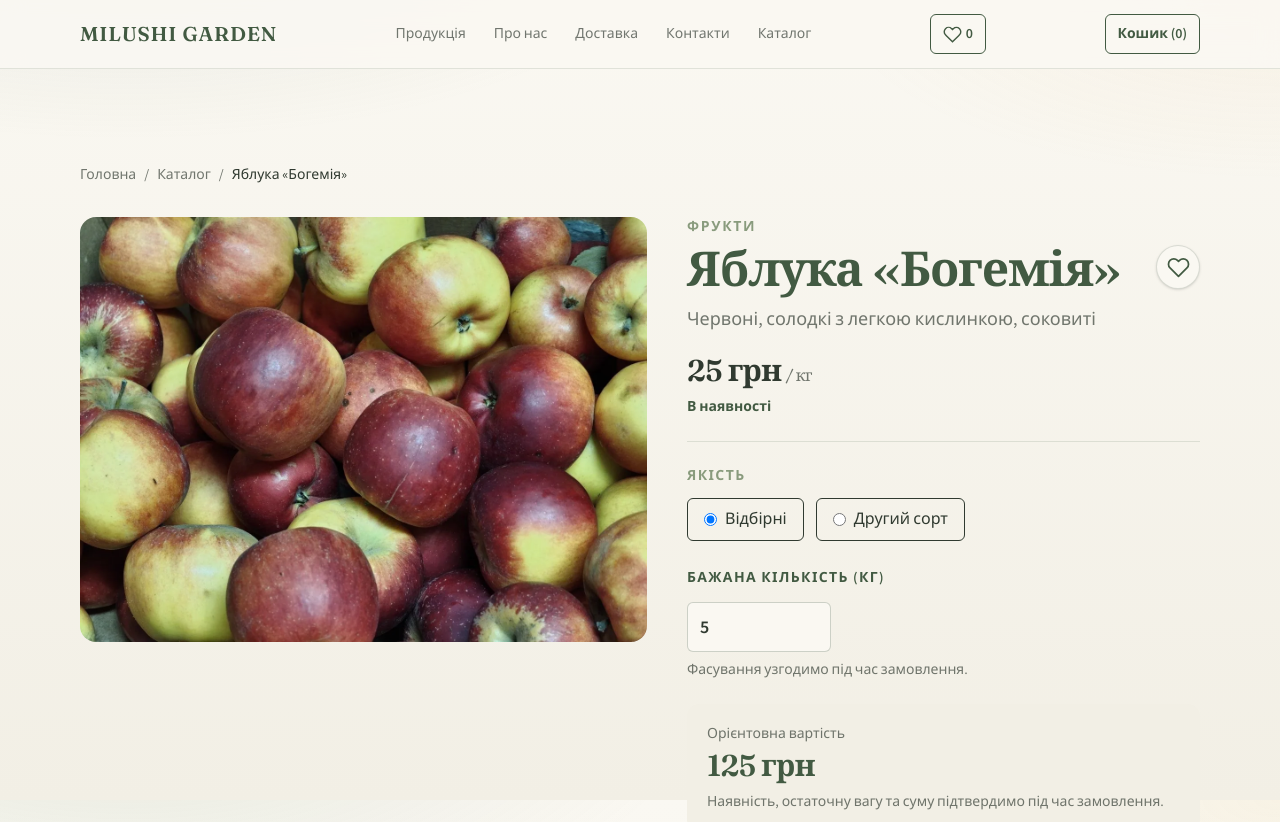
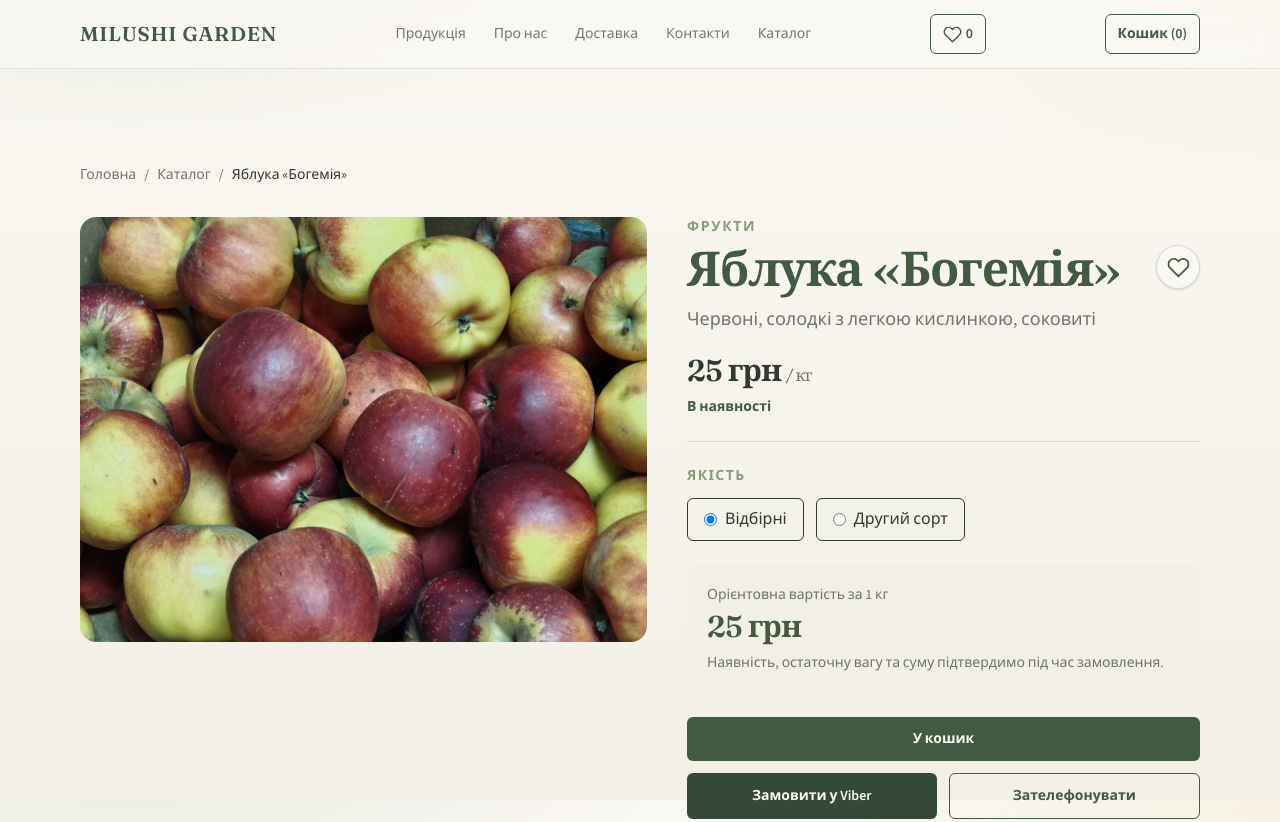
Before and after one commit to AnnaOmeliuk/milushi-garden, a React (Vite) app: page /product/bohemiia in a window 1280 px wide. Shown: the top 822 px of the page. Built offline with nearby package versions, Linux system fonts and the light colour scheme.

Commit message:
fix: synchronize product quantity controls with cart quality

```diff
--- a/src/pages/Product.tsx
+++ b/src/pages/Product.tsx
@@ -13,20 +13,16 @@ import { FavoriteButton } from '../components/FavoriteButton'
 
 export function Product() {
   const { slug = '' } = useParams()
-  const { add } = useCart()
-  const [added, setAdded] = useState(false)
+  const { items, add, update, remove } = useCart()
   const product = getProductBySlug(slug)
 
   const [imageIndex, setImageIndex] = useState(0)
   const [quality, setQuality] = useState<Quality>('selected')
-  const [weight, setWeight] = useState('5')
 
   useEffect(() => {
     if (!product) return
-    setAdded(false)
     setImageIndex(0)
     setQuality('selected')
-    setWeight(product.unit === 'kg' ? '5' : '1')
   }, [product])
 
   if (!product) {
@@ -36,11 +32,24 @@ export function Product() {
   const availability = getEffectiveAvailability(product)
   const unavailable = availability === 'out_of_stock'
   const isPreorder = !unavailable && Boolean(product.preorder)
-  const weightKg = Number(weight)
-  const validWeight = weight.trim() !== '' && Number.isFinite(weightKg) && weightKg >= 1 && weightKg <= 999 && Number.isInteger(weightKg * 2)
-  const pricePerUnit = product.unit === 'kg' && quality === 'second' ? product.secondGradePricePerKg : product.pricePerKg
-  const total = validWeight && pricePerUnit !== undefined ? Number((weightKg * pricePerUnit).toFixed(2)) : undefined
-  const message = validWeight ? buildOrderMessage({ product, weightKg, quality: product.category === 'fruits' ? quality : 'selected' }) : ''
+  const hasSecondGrade = product.secondGradePricePerKg !== undefined
+  const chosenQuality = hasSecondGrade ? quality : 'selected'
+  const quantity = items.find(item => item.slug === product.slug && item.quality === chosenQuality)?.quantity ?? 0
+  const weightKg = quantity || 1
+  const pricePerUnit = chosenQuality === 'second' ? product.secondGradePricePerKg! : product.pricePerKg
+  const total = Number((weightKg * pricePerUnit).toFixed(2))
+  const message = buildOrderMessage({ product, weightKg, quality: chosenQuality })
+  const changeQuantity = (direction: 'increase' | 'decrease') => {
+    if (unavailable) return
+    if (direction === 'increase') {
+      if (quantity === 0) add(product.slug, chosenQuality, 1)
+      else if (quantity < 999) update(product.slug, chosenQuality, Math.min(999, quantity + 0.5))
+    } else if (quantity <= 1) {
+      remove(product.slug, chosenQuality)
+    } else {
+      update(product.slug, chosenQuality, quantity - 0.5)
+    }
+  }
 
 
   return (
@@ -95,8 +104,8 @@ export function Product() {
             <div className="mt-2 flex items-start justify-between gap-3"><h1 className="font-display text-4xl text-[var(--color-green)] sm:text-5xl">{product.name}</h1><FavoriteButton slug={product.slug} name={product.name} className="shrink-0" /></div>
             <p className="mt-3 text-lg text-muted">{product.shortDescription}</p>
             <p className="mt-5 font-display text-3xl text-[var(--color-text)]">
-              {product.unit === 'kg' && quality === 'second' ? (product.secondGradePricePerKg === undefined ? 'Ціна уточнюється' : `${product.secondGradePricePerKg} грн`) : `${product.pricePerKg} грн`}
-              {(product.unit !== "kg" || quality !== "second" || product.secondGradePricePerKg !== undefined) && <span className="ml-1 text-base font-medium text-muted">/ {UNIT_LABELS[product.unit]}</span>}
+              {pricePerUnit} грн
+              <span className="ml-1 text-base font-medium text-muted">/ {UNIT_LABELS[product.unit]}</span>
             </p>
             <p
               className={`mt-2 text-sm font-semibold ${
@@ -116,7 +125,7 @@ export function Product() {
             ) : null}
 
             <div className="mt-6 space-y-6 border-t border-[color-mix(in_srgb,var(--color-green)_14%,transparent)] pt-6">
-              {product.category === 'fruits' ? <fieldset>
+              {hasSecondGrade ? <fieldset>
                 <legend className="text-sm font-semibold uppercase tracking-[0.1em] text-[var(--color-soft-green)]">Якість</legend>
                 <div className="mt-3 flex flex-wrap gap-3">
                   {(['selected', 'second'] as const).map((item) => (
@@ -128,32 +137,10 @@ export function Product() {
                 </div>
               </fieldset> : null}
 
-              <div>
-                <label htmlFor="weight" className="text-sm font-semibold uppercase tracking-[0.1em] text-[var(--color-green)]">
-                  Бажана кількість ({UNIT_LABELS[product.unit]})
-                </label>
-                <input
-                  id="weight"
-                  type="number"
-                  inputMode="decimal"
-                  min="1"
-                  max="999"
-                  step="0.5"
-                  value={weight}
-                  disabled={unavailable}
-                  onChange={(event) => setWeight(event.target.value)}
-                  aria-invalid={!validWeight}
-                  aria-describedby="weight-hint"
-                  className="mt-3 block w-36 rounded-md border border-[color-mix(in_srgb,var(--color-green)_25%,transparent)] bg-[var(--color-bg)] px-3 py-2.5 text-lg font-semibold text-[var(--color-text)] disabled:opacity-50"
-                />
-                <p id="weight-hint" className="mt-2 text-sm text-muted">
-                  {validWeight ? 'Фасування узгодимо під час замовлення.' : 'Введіть коректну кількість від 1 до 999 кг із кроком 0,5 кг.'}
-                </p>
-              </div>
               <div className="rounded-xl bg-[var(--color-cream)] p-5">
-                <p className="text-sm font-medium text-muted">Орієнтовна вартість</p>
+                <p className="text-sm font-medium text-muted">Орієнтовна вартість за {weightKg.toLocaleString('uk-UA')} {UNIT_LABELS[product.unit]}</p>
                 <p className="mt-1 font-display text-3xl text-[var(--color-green)]">
-                  {!validWeight ? 'Вкажіть вагу' : total === undefined ? 'Ціна уточнюється' : total.toLocaleString('uk-UA') + ' грн'}
+                  {total.toLocaleString('uk-UA')} грн
                 </p>
                 <p className="mt-2 text-sm text-muted">Наявність, остаточну вагу та суму підтвердимо під час замовлення.</p>
               </div>
@@ -179,12 +166,18 @@ export function Product() {
                 </div>
               ) : (
                 <div className="flex flex-col gap-3 sm:flex-row sm:flex-wrap">
-                  <button type="button" disabled={!validWeight || total === undefined} onClick={() => { add(product.slug, product.secondGradePricePerKg !== undefined ? quality : 'selected', weightKg); setAdded(true) }} className="inline-flex flex-1 items-center justify-center rounded-md bg-[var(--color-green)] px-5 py-3 text-sm font-semibold text-[var(--color-bg)] disabled:opacity-50">{added ? 'Додано до кошика ✓' : 'Додати до кошика'}</button>
+                  {quantity === 0 ? (
+                    <button type="button" onClick={() => changeQuantity('increase')} className="min-h-11 w-full rounded-md bg-[var(--color-green)] px-5 py-3 text-sm font-semibold text-[var(--color-bg)] hover:bg-[var(--color-leaf)]">У кошик</button>
+                  ) : (
+                    <div className="flex min-h-11 w-full items-center justify-between gap-3" role="group" aria-label={`Кількість ${product.name}, ${QUALITY_LABELS[chosenQuality]}`}>
+                      <button type="button" aria-label="Зменшити кількість" onClick={() => changeQuantity('decrease')} className="min-h-11 min-w-11 rounded-md border border-[var(--color-green)] text-xl font-semibold text-[var(--color-green)]">−</button>
+                      <span className="text-center font-semibold" aria-live="polite">{quantity.toLocaleString('uk-UA')} {UNIT_LABELS[product.unit]}</span>
+                      <button type="button" aria-label="Збільшити кількість" disabled={quantity >= 999} onClick={() => changeQuantity('increase')} className="min-h-11 min-w-11 rounded-md bg-[var(--color-green)] text-xl font-semibold text-[var(--color-bg)] disabled:opacity-50">+</button>
+                    </div>
+                  )}
                   <a
-                    href={validWeight ? viberOrderUrl(message) : undefined}
-                    aria-disabled={!validWeight}
-                    tabIndex={validWeight ? undefined : -1}
-                    className={`inline-flex flex-1 items-center justify-center rounded-md bg-[var(--color-leaf)] px-5 py-3 text-sm font-semibold text-[var(--color-bg)] transition hover:brightness-110 ${validWeight ? '' : 'pointer-events-none opacity-50'}`}
+                    href={viberOrderUrl(message)}
+                    className={`inline-flex flex-1 items-center justify-center rounded-md bg-[var(--color-leaf)] px-5 py-3 text-sm font-semibold text-[var(--color-bg)] transition hover:brightness-110`}
                   >
                     Замовити у Viber
                   </a>
@@ -196,7 +189,7 @@ export function Product() {
                   </a>
                 </div>
               )}
-              {added && !unavailable && <Link to="/cart" className="inline-block text-sm font-semibold text-[var(--color-green)] underline">Перейти до кошика</Link>}
+              {quantity > 0 && !unavailable && <Link to="/cart" className="inline-block text-sm font-semibold text-[var(--color-green)] underline">Перейти до кошика</Link>}
             </div>
 
             <div className="mt-8">
```
